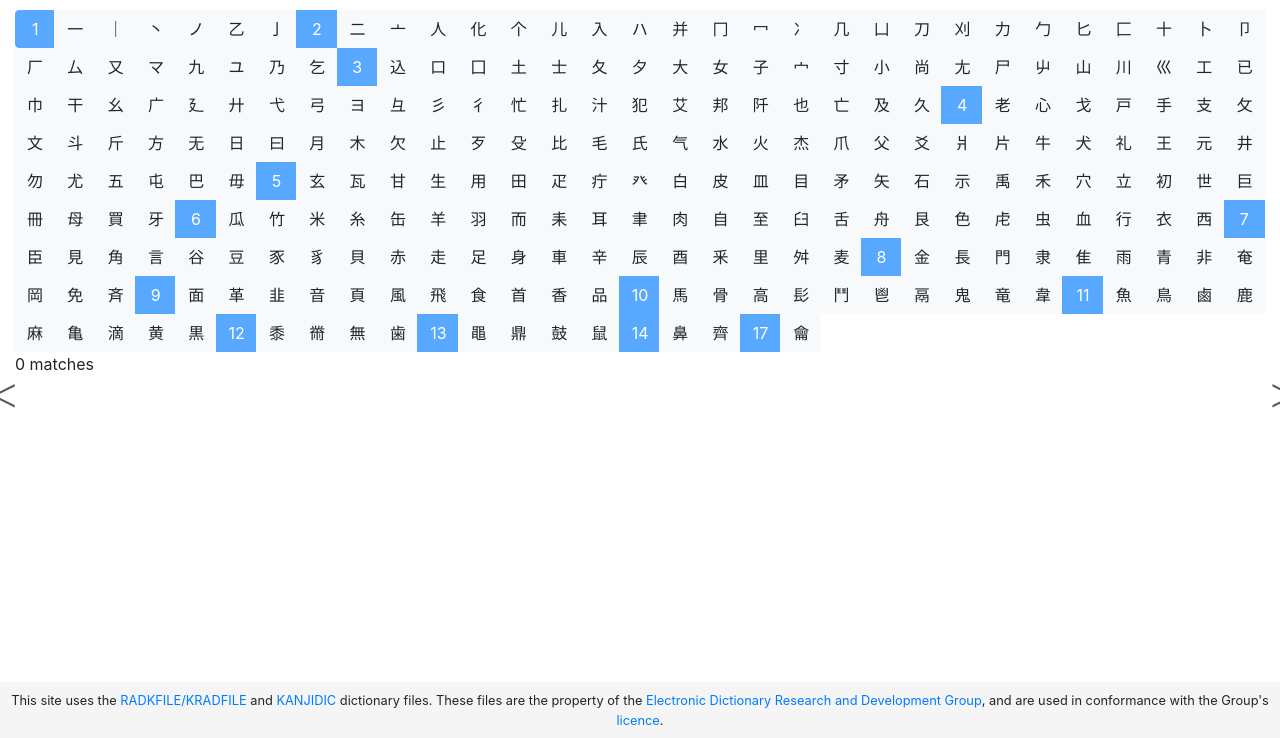
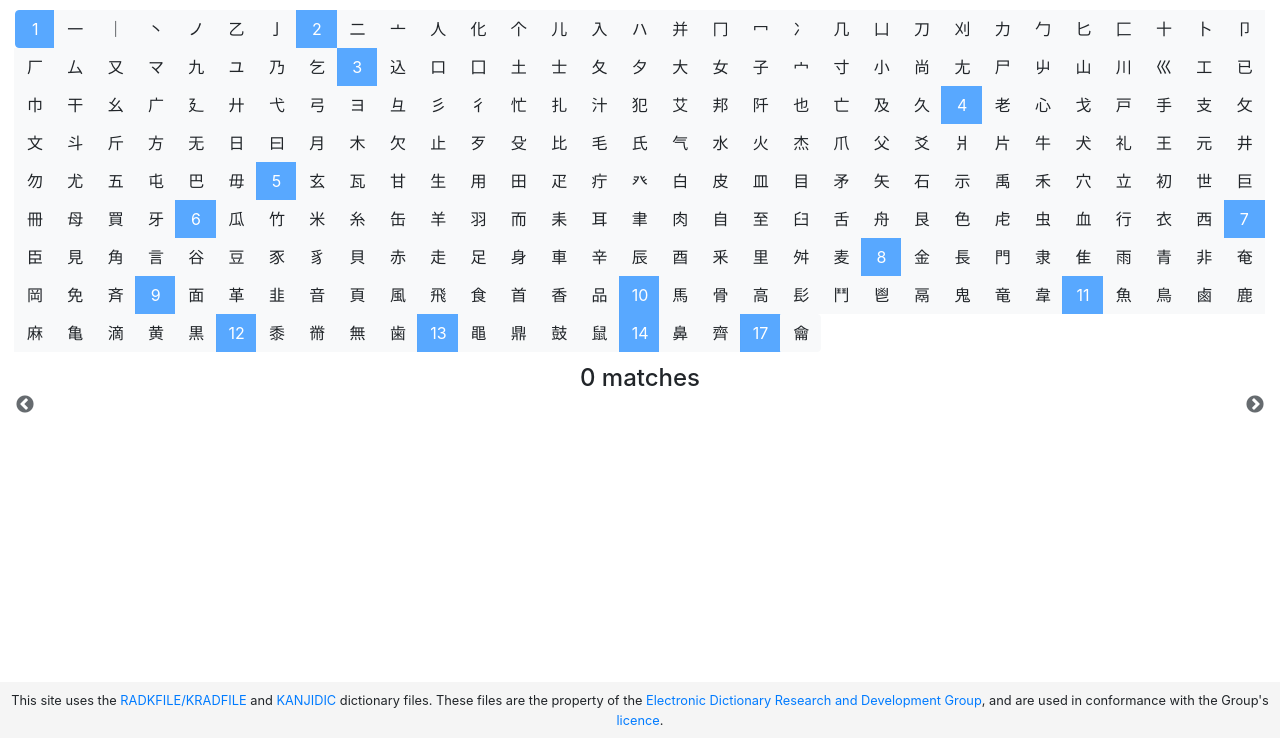
Before and after one commit to maxwellhaydn/kanji-builder, a React app: page / in a window 1280 px wide. Shown: the part 62-800 px from the top of the page. Built offline with nearby package versions, Linux system fonts and the light colour scheme.

Commit message:
Style the matching characters carousel

```diff
--- a/src/components/App.css
+++ b/src/components/App.css
@@ -3,6 +3,7 @@ body, .app {
 }
 
 .container-fluid {
+    padding-bottom: 1em;
     padding-top: 1em;
 }
 
--- /dev/null
+++ b/src/components/MatchingCharacter.css
@@ -0,0 +1,7 @@
+.matching-character {
+    font-size: 3em;
+    display: block;
+    margin: 0 auto;
+    min-width: 2em;
+    max-width: 2em;
+}
--- a/src/components/MatchingCharacter.js
+++ b/src/components/MatchingCharacter.js
@@ -1,14 +1,23 @@
 import React from 'react';
 import { Link } from 'react-router-dom';
+import Button from 'react-bootstrap/Button';
+
+import './MatchingCharacter.css';
 
 /**
  * A character that matches what was created in the character builder.
  */
 const MatchingCharacter = ({ value }) => {
     return (
-        <Link className="matching-character" to={`/detail/${value}`}>
+        <Button
+            className="matching-character"
+            as={Link}
+            to={`/detail/${value}`}
+            size="lg"
+            variant="outline-dark"
+        >
             {value}
-        </Link>
+        </Button>
     );
 };
 
--- a/src/components/MatchingCharacterList.css
+++ b/src/components/MatchingCharacterList.css
@@ -1,17 +1,24 @@
-.matching-character {
-    border: 1px solid black;
-    display: block;
-    width: 100%;
+.num-matches {
+    margin: 0.5em 0;
 }
 
-.slick-prev:before {
-  content: "<";
-  color: #212529;
-  font-size: 3rem;
+.slick-list {
+    flex: auto;
 }
 
-.slick-next:before {
-  content: ">";
-  color: #212529;
-  font-size: 3rem;
+.slick-prev, .slick-next {
+    position: static;
+    flex: initial;
 }
+
+.slick-prev {
+    margin-right: 20px;
+}
+
+.slick-next {
+    margin-left: 20px;
+}
+
+.slick-prev::before, .slick-next::before {
+    color: #343a40;
+}
--- a/src/components/MatchingCharacterList.js
+++ b/src/components/MatchingCharacterList.js
@@ -6,17 +6,26 @@ import 'slick-carousel/slick/slick-theme.css';
 import './MatchingCharacterList.css';
 import MatchingCharacter from './MatchingCharacter';
 
+const MAX_SLIDES_TO_SHOW = 8;
+
 /**
  * A list of characters that match what was created in the character builder.
  */
 const MatchingCharacterList = ({ matches }) => {
+    const numMatches = matches.count();
+    const slidesToShow = numMatches > MAX_SLIDES_TO_SHOW ?
+                                      MAX_SLIDES_TO_SHOW :
+                                      numMatches;
+    const slidesToScroll = slidesToShow;
+
     return (
-        <div className="matching-character-list">
-            <span className="num-matches">{matches.count()} matches</span>
+        <div className="matching-character-list text-center">
+            <h4 className="num-matches">{numMatches} matches</h4>
             <Slider
+                className="d-flex align-items-center"
                 infinite={true}
-                slidesToShow={10}
-                slidesToScroll={10}
+                slidesToShow={slidesToShow}
+                slidesToScroll={slidesToScroll}
             >
                 {matches.map(character => (
                     <MatchingCharacter key={character} value={character} />
```
Also changed, not shown: src/components/MatchingCharacter.spec.js (+2 -2 lines), src/setupTests.js (+9 -0 lines).
